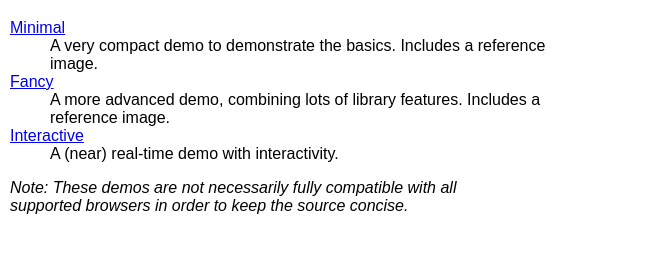
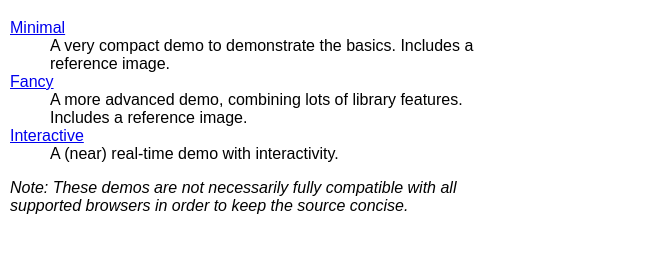
Before and after one commit to jwueller/canvas-long-shadow, a website: page demo-src/index.html in a window 1280 px wide. Shown: the part 61-314 px from the top of the page, without its empty margins (0-649 px from the left). Drawn offline with Linux system fonts and the light colour scheme.

Commit message:
fix demo layout

```diff
--- a/demo-src/demo.css
+++ b/demo-src/demo.css
@@ -7,6 +7,11 @@ canvas, img {
     display: block;
 }
 
-p, dd {
+p {
     max-width: 500px;
 }
+
+dd {
+    margin-left: 40px;
+    max-width: 460px; /* 500px - margin-left */
+}
```
